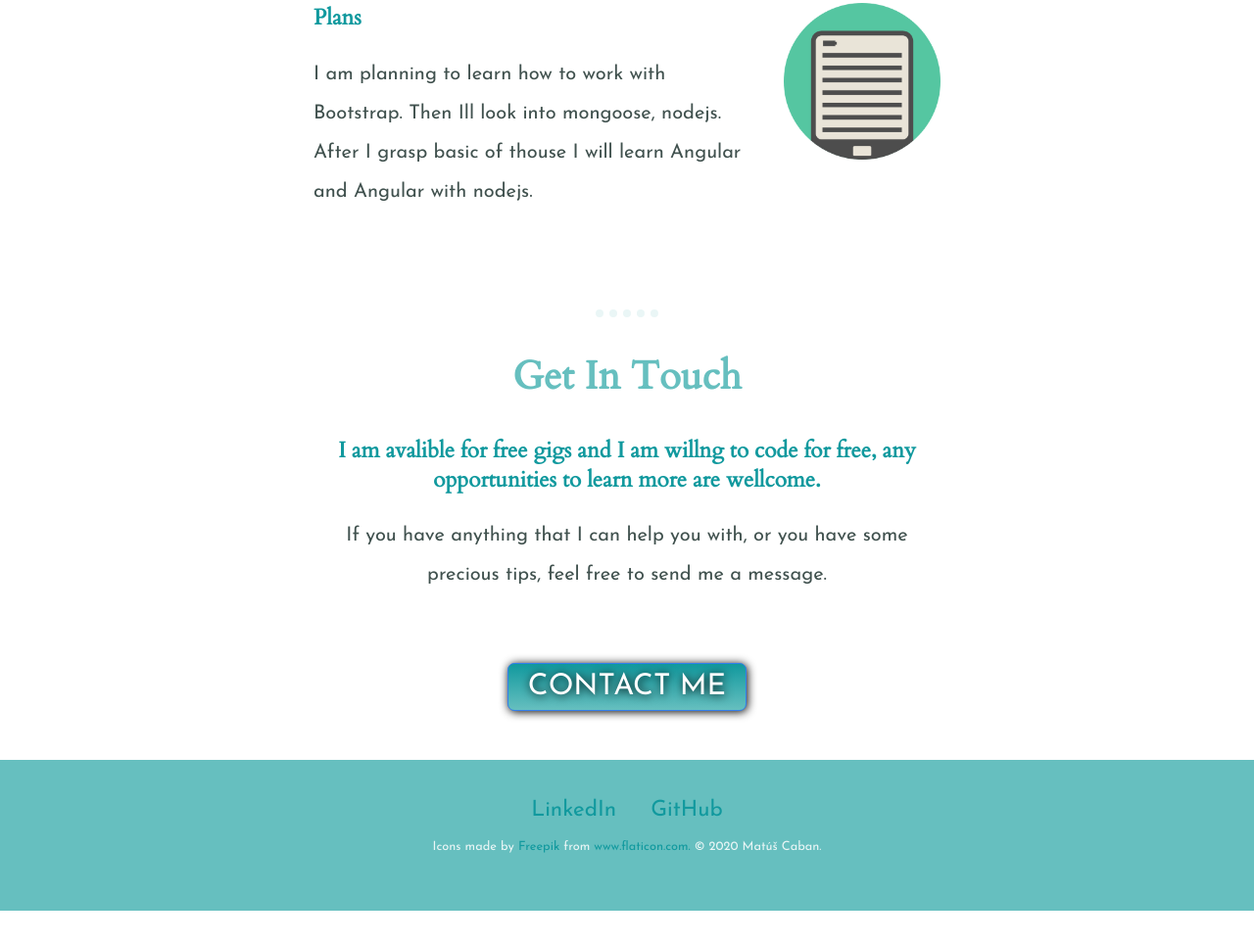
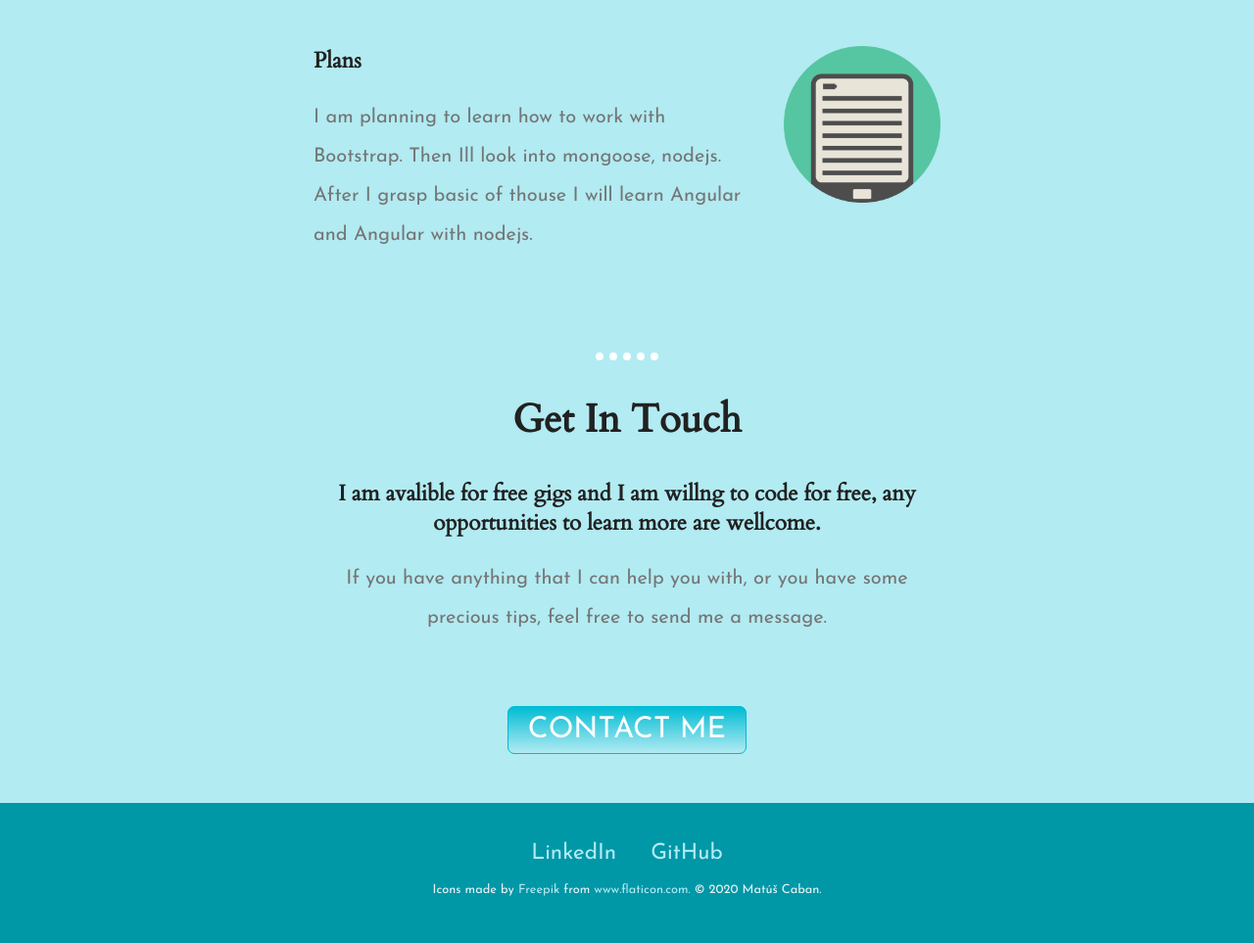
Before and after one commit to Matus-SK/cv, a plain HTML site: page index.html in a window 1280 px wide. Shown: the part 1834-2797 px from the top of the page at 98% size. Before the commit the page ends 2764 px from the top, so only its background shows below. Drawn offline with Linux system fonts and the light colour scheme.

Commit message:
Add files via upload

```diff
--- a/css/styles.css
+++ b/css/styles.css
@@ -5,14 +5,14 @@ body {
 }
 
 p {
-  color: #40514E;
+  color: #757575;
   font-size: 1.25rem;
   line-height: 2;
 }
 
 hr {
   border: none;
-  border-top: 8px dotted #EAF6F6;
+  border-top: 8px dotted #FFFFFF;
   width: 5%;
 }
 
@@ -20,28 +20,32 @@ h1 {
   font-size: 5.63rem;
   font-family: 'Patrick Hand', cursive;
   margin: 50px auto 0 auto;
-  color: #66BFBF;
+  color: #FFFFFF;
 }
 
 h2 {
   font-size: 2.5rem;
   font-family: 'Cardo', serif;
-  color: #66BFBF;
+  color: #212121;
+}
+
+#white-h2 {
+  color: #FFFFFF;
 }
 
 h3 {
   font-family: 'Cardo', serif;
-  color: #11999E;
+  color: #212121;
   font-size: 1.4rem;
 }
 
 a {
-  color: #11999E;
+  color: #B2EBF2;
   text-decoration: none;
 }
 
 a:hover {
-  color: #EAF6F6;
+  color: #FFFFFF;
 }
 
 .contact-me {
@@ -53,15 +57,15 @@ a:hover {
 .top-container {
   padding: 100px;
   position: relative;
-  background-color: #EAF6F6;
+  background-color: #00BCD4;
 }
 
 .middle-container {
-  background-color: #FFFFFF;
+  background-color: #B2EBF2;
 }
 
 .bottom-container {
-  background-color: #66BFBF;
+  background-color: #0097A7;
   padding: 40px;
 }
 
@@ -109,14 +113,13 @@ a:hover {
   margin: 100px 0 50px;
 }
 
-
 .btn {
-  background: #11999E;
-  background-image: -webkit-linear-gradient(top, #11999E, #66BFBF);
-  background-image: -moz-linear-gradient(top, #11999E, #66BFBF);
-  background-image: -ms-linear-gradient(top, #11999E, #66BFBF);
-  background-image: -o-linear-gradient(top, #11999E, #66BFBF);
-  background-image: linear-gradient(to bottom, #11999E, #66BFBF);
+  background: #00BCD4;
+  background-image: -webkit-linear-gradient(top, #00BCD4, #B2EBF2);
+  background-image: -moz-linear-gradient(top, #00BCD4, #B2EBF2);
+  background-image: -ms-linear-gradient(top, #00BCD4, #B2EBF2);
+  background-image: -o-linear-gradient(top, #00BCD4, #B2EBF2);
+  background-image: linear-gradient(to bottom, #00BCD4, #B2EBF2);
   -webkit-border-radius: 7px;
   -moz-border-radius: 7px;
   border-radius: 7px;
@@ -126,11 +129,7 @@ a:hover {
   font-weight: 100;
   padding: 8px 20px;
   margin: 50px auto;
-  box-shadow: 1px 1px 10px 0 #000000;
-  -webkit-box-shadow: 1px 1px 10px 0 #000000;
-  -moz-box-shadow: 1px 1px 10px 0 #000000;
-  text-shadow: 1px 1px 10px #000000;
-  border: solid #337FED 1px;
+  border: solid #00BCD4 1px;
   text-decoration: none;
   display: inline-block;
   cursor: pointer;
@@ -138,13 +137,13 @@ a:hover {
 }
 
 .btn:hover {
-  border: solid #337FED 1px;
-  background: #1E62D0;
-  background-image: -webkit-linear-gradient(top, #66BFBF, #11999E);
-  background-image: -moz-linear-gradient(top, #66BFBF, #11999E);
-  background-image: -ms-linear-gradient(top, #66BFBF, #11999E);
-  background-image: -o-linear-gradient(top, #66BFBF, #11999E);
-  background-image: linear-gradient(to bottom, #66BFBF, #11999E);
+  border: solid #00BCD4 1px;
+  background: #B2EBF2;
+  background-image: -webkit-linear-gradient(top, #B2EBF2, #00BCD4);
+  background-image: -moz-linear-gradient(top, #B2EBF2, #00BCD4);
+  background-image: -ms-linear-gradient(top, #B2EBF2, #00BCD4);
+  background-image: -o-linear-gradient(top, #B2EBF2, #00BCD4);
+  background-image: linear-gradient(to bottom, #B2EBF2, #00BCD4);
   -webkit-border-radius: 7px;
   -moz-border-radius: 7px;
   border-radius: 7px;
@@ -157,7 +156,7 @@ a:hover {
 }
 
 .copyright {
-  color:  #EAF6F6;
+  color: #EAF6F6;
   font-size: 0.8rem;
 }
 
--- a/index.html
+++ b/index.html
@@ -11,7 +11,7 @@
     <div class="top-container">
       <img class="top-cloud" src="images/cloud.png" alt="cloud-image">
       <h1>Matúš Caban</h1>
-      <h2>Web developer</h2>
+      <h2 id="white-h2">Web developer</h2>
       <img class="bottom-cloud" src="images/cloud.png" alt="cloud-img">
       <img src="images/mountain.png" alt="mountain-img">
     </div>
@@ -19,8 +19,8 @@
       <div class="profile">
         <img class="profile-img" src="images/success.png" alt="happy-guy-png">
 
-        <div>
-          <h2 id="hello-heding">Hello.</h2>
+        <div class="inner-profile">
+          <h2>Hello.</h2>
           <p>Hello, I am self-taught web developer from Slovakia. I am learning
           how to code some beautiful and usefull web sites and I am ready to take any challenge.</p>
         </div>
```
